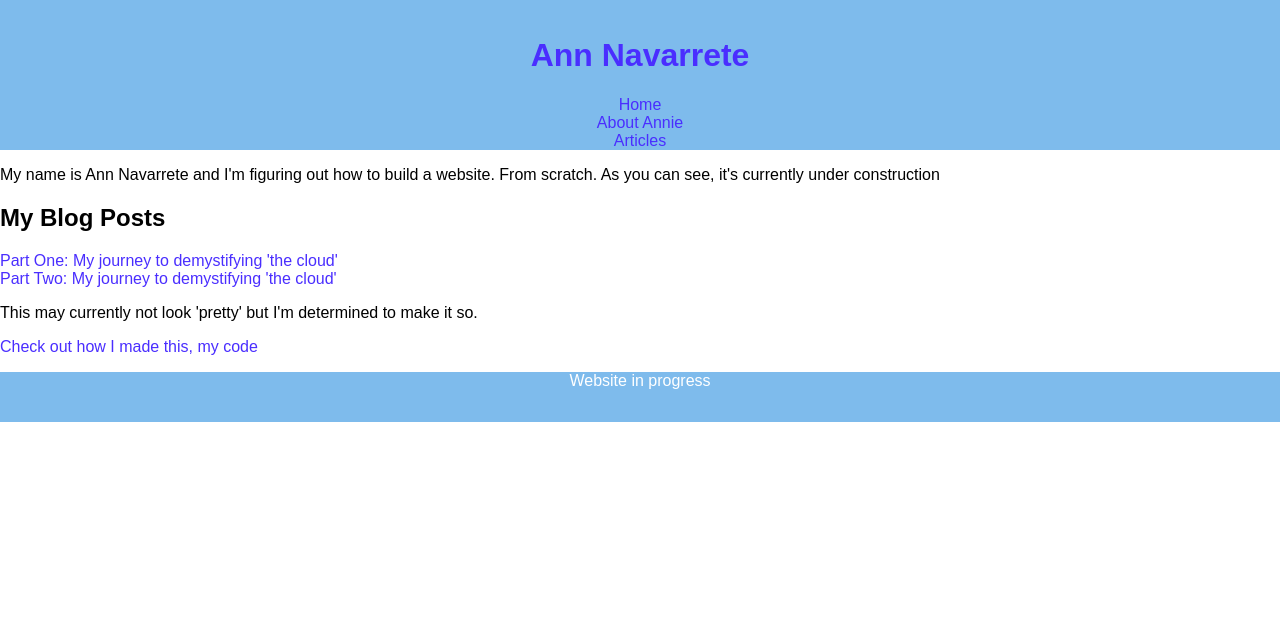
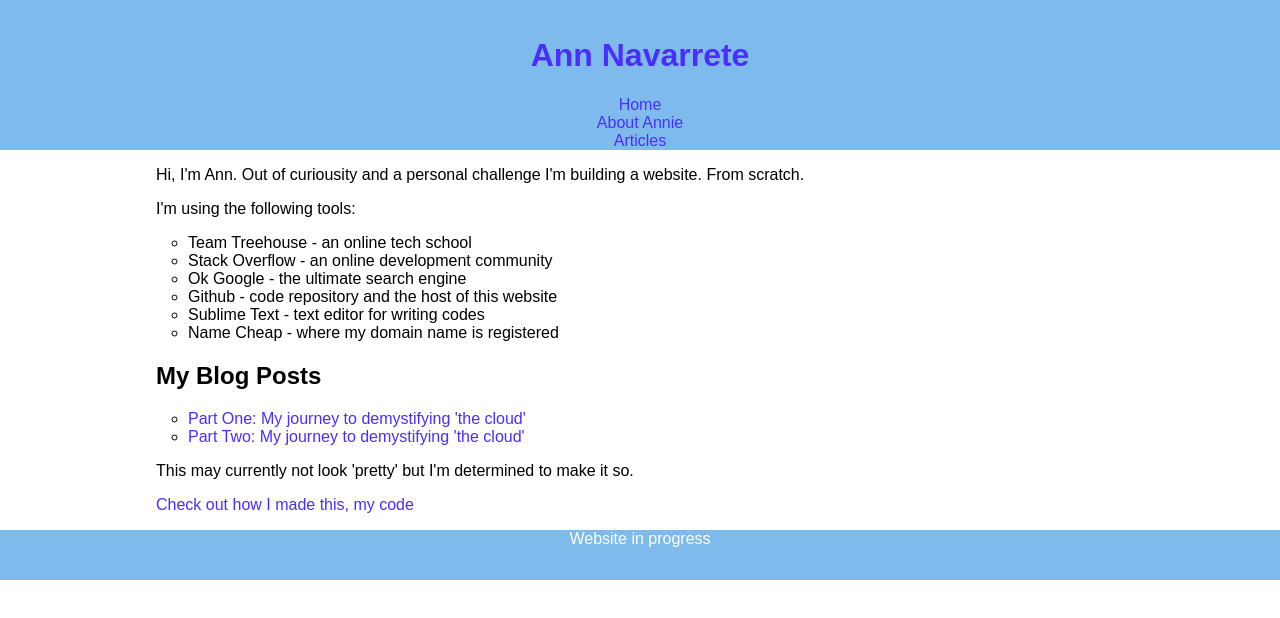
Before and after one commit to AnnNavarrete/AnnNavarrete.github.io, a plain HTML site: page index.html in a window 1280 px wide. Drawn offline with Linux system fonts and the light colour scheme; files that its build step writes are made by us from their sources.

Commit message:
Updated content and layout

```diff
--- a/index.html
+++ b/index.html
@@ -4,10 +4,9 @@
 
 <head>
 	<meta name="viewport" content="width=device-width, initial-scale=1.0">
-		<title>Annie's Website</title>
-		<link rel"stylesheet" href="css/normalize.css">
+		<title>Ann Navarrete</title>
 		<link rel="stylesheet" href="css/style.css"
-	<meta name="description" content="My name is Ann Navarrete and I'm figuring out how to build a website. From scratch. As you can see, it's currently under construction"/>
+	<meta name="description" content="Hi, I'm Ann. Out of curiousity and a personal challenge I'm building a website. From scratch. I'm using the following tools: Team Treehouse - an online tech school; Github - code repository and the host of this website; Sublime Text - text editor for writing codes; Name Cheap - where my domain name is registered and finally, Stack Overflow - online development community."/>
 	<meta property="og:image" content="http://ann-navarrete.com/annie%20photo.jpg"/>
 	<meta name="twitter:card" content="summary"/>
 	<meta name="twitter:site" content="@Ann_Nav"/>
@@ -29,14 +28,24 @@
 		<header>
 		<header class="main-header">
 			<h1 class="name"><a href="#">Ann Navarrete</a></h1>
-			<ul class="main-nav">
+			<ul class="main-nav menu-list">
 				<li><a href="#">Home</a></li>
 				<li><a href="#">About Annie</a></li>
 				<li><a href="#">Articles</a></li>
 			</ul>
 		</header>
-		<div class="container"></div>
-			<p> My name is Ann Navarrete and I'm figuring out how to build a website. From scratch. As you can see, it's currently under construction</p>
+		<div class="container">
+				<p>Hi, I'm Ann. Out of curiousity and a personal challenge I'm building a website. From scratch.</p>
+				<p>I'm using the following tools: </p>
+				<ul type="circle">
+					<li>Team Treehouse - an online tech school</li>
+					<li>Stack Overflow - an online development community</li>
+					<li>Ok Google - the ultimate search engine</li>
+					<li>Github - code repository and the host of this website</li>
+					<li>Sublime Text - text editor for writing codes</li>
+					<li>Name Cheap - where my domain name is registered</li>
+				</ul>
+				</p>
 				<h2>My Blog Posts</h2>
 				<ul>
 					<li>
--- a/style.css
+++ b/style.css
@@ -14,7 +14,6 @@ body {
 	color: #000000;
 
 }
-
 
 a {
 	color: #4a2eff;
@@ -57,7 +56,17 @@ a {
 
 /* ---- Page Elements ---- */
 
+ol, ul {
+    margin: 0;
+    margin-left: 2em;
+    padding: 0;
+    list-style: circle;
+}
 
+.menu-list {
+	list-style: none;
+	margin: 0;
+}
 
 
 /* =================================
@@ -71,6 +80,4 @@ a {
 		margin: 0 auto;
 	}
 
-
-
 }
```
Lines whose indentation alone changed are shown as unchanged.
